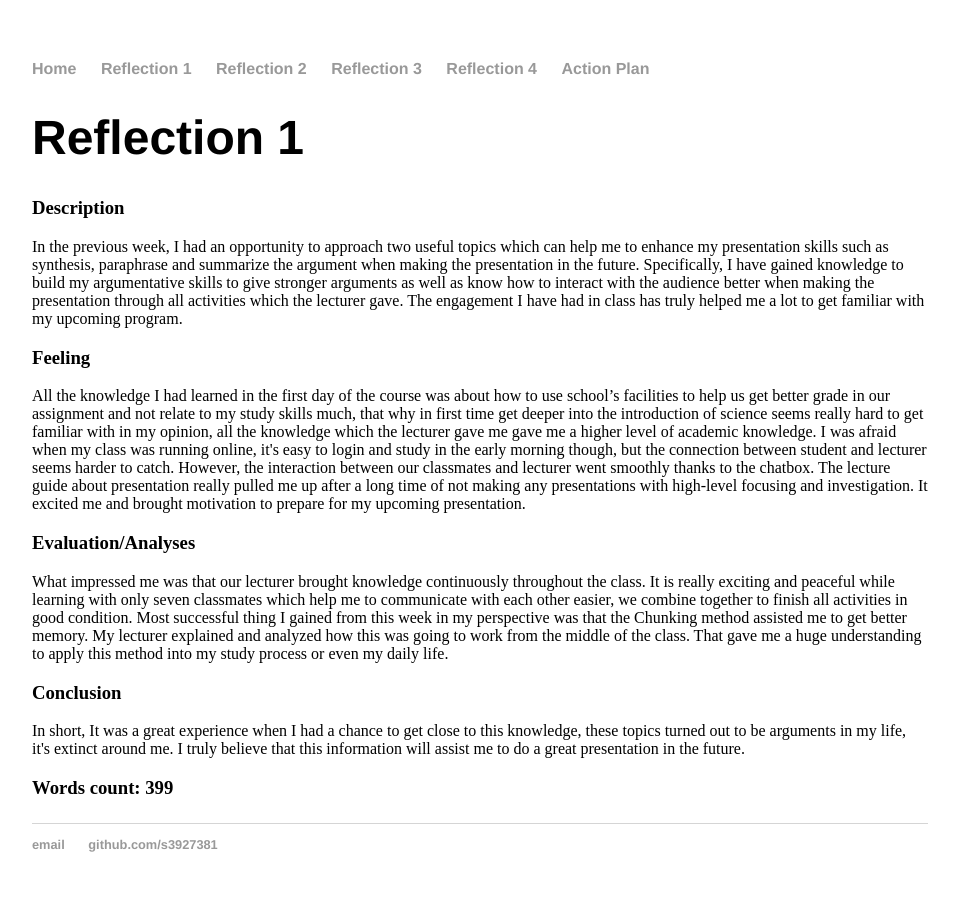
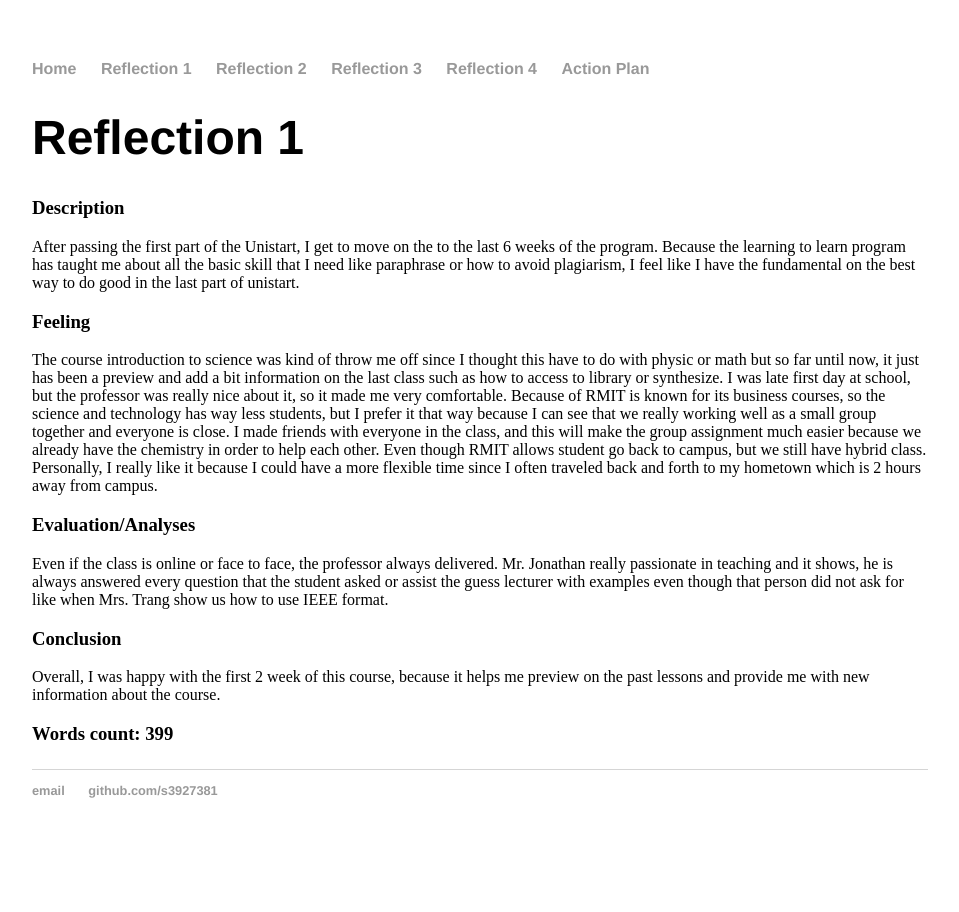
Before and after one commit to S3927381/s3927381, a Jekyll site: the page built from about/index.html, in a window 1280 px wide. Shown: the whole page, without its empty margins (160-1119 px from the left). Built offline with Jekyll 4.4.1, drawn with Linux system fonts in a browser that asks for light colours.

Commit message:
Update index.html

```diff
--- a/about/index.html
+++ b/about/index.html
@@ -6,16 +6,16 @@ title: Reflection 1
 	<h1>{{ page.title }}</h1>
 
 <h3>Description</h3>
-In the previous week, I had an opportunity to approach two useful topics which can help me to enhance my presentation skills such as synthesis, paraphrase and summarize the argument when making the presentation in the future. Specifically, I have gained knowledge to build my argumentative skills to give stronger arguments as well as know how to interact with the audience better when making the presentation through all activities which the lecturer gave. The engagement I have had in class has truly helped me a lot to get familiar with my upcoming program. <space>
+After passing the first part of the Unistart, I get to move on the to the last 6 weeks of the program. Because the learning to learn program has taught me about all the basic skill that I need like paraphrase or how to avoid plagiarism, I feel like I have the fundamental on the best way to do good in the last part of unistart. <space>
 
 	<h3>Feeling</h3>
-All the knowledge I had learned in the first day of the course was about how to use school’s facilities to help us get better grade in our assignment and not relate to my study skills much, that why in first time get deeper into the introduction of science seems really hard to get familiar with in my opinion, all the knowledge which the lecturer gave me gave me a higher level of academic knowledge. I was afraid when my class was running online, it's easy to login and study in the early morning though, but the connection between student and lecturer seems harder to catch. However, the interaction between our classmates and lecturer went smoothly thanks to the chatbox. The lecture guide about presentation really pulled me up after a long time of not making any presentations with high-level focusing and investigation. It excited me and brought motivation to prepare for my upcoming presentation.<space>
+The course introduction to science was kind of throw me off since I thought this have to do with physic or math but so far until now, it just has been a preview and add a bit information on the last class such as how to access to library or synthesize. I was late first day at school, but the professor was really nice about it, so it made me very comfortable. Because of RMIT is known for its business courses, so the science and technology has way less students, but I prefer it that way because I can see that we really working well as a small group together and everyone is close. I made friends with everyone in the class, and this will make the group assignment much easier because we already have the chemistry in order to help each other. Even though RMIT allows student go back to campus, but we still have hybrid class. Personally, I really like it because I could have a more flexible time since I often traveled back and forth to my hometown which is 2 hours away from campus.<space>
 
 	<h3>Evaluation/Analyses</h3>
-What impressed me was that our lecturer brought knowledge continuously throughout the class. It is really exciting and peaceful while learning with only seven classmates which help me to communicate with each other easier, we combine together to finish all activities in good condition. Most successful thing I gained from this week in my perspective was that the Chunking method assisted me to get better memory. My lecturer explained and analyzed how this was going to work from the middle of the class. That gave me a huge understanding to apply this method into my study process or even my daily life.<space>
+Even if the class is online or face to face, the professor always delivered. Mr. Jonathan really passionate in teaching and it shows, he is always answered every question that the student asked or assist the guess lecturer with examples even though that person did not ask for like when Mrs. Trang show us how to use IEEE format.<space>
 
 	<h3>Conclusion</h3>
-In short, It was a great experience when I had a chance to get close to this knowledge, these topics turned out to be arguments in my life, it's extinct around me. I truly believe that this information will assist me to do a great presentation in the future.<space>
+Overall, I was happy with the first 2 week of this course, because it helps me preview on the past lessons and provide me with new information about the course.<space>
 
 	<space><h3>Words count: 399</h3><space>
 </p>
```
